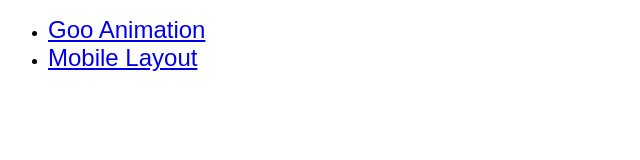
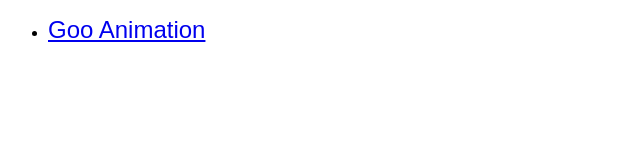
Before and after one commit to izmaelmag/izmaelmag.github.io, a Gatsby site: page / in a window 1280 px wide. Shown: the whole page, without its empty margins (0-640 px from the left). Built offline with nearby package versions, Linux system fonts and the light colour scheme; Gatsby itself is replaced by a stand-in of ours.

Commit message:
Removed old link

```diff
--- a/src/pages/index.tsx
+++ b/src/pages/index.tsx
@@ -17,9 +17,6 @@ const IndexPage = () => (
       <li>
         <Link$ to="/demos/css-filter-goo/">Goo Animation</Link$>
       </li>
-      <li>
-        <Link$ to="/demos/mobile-layout/">Mobile Layout</Link$>
-      </li>
     </ul>
   </div>
 )
```
